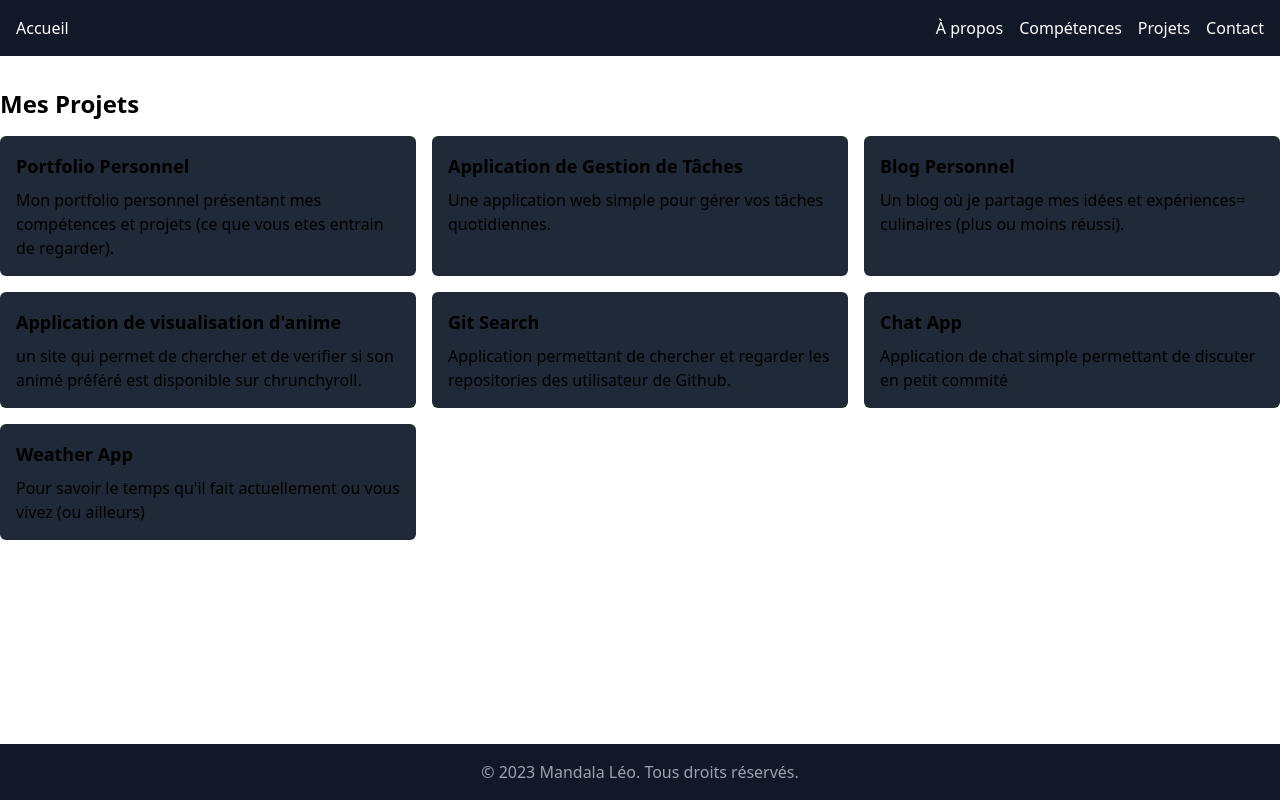
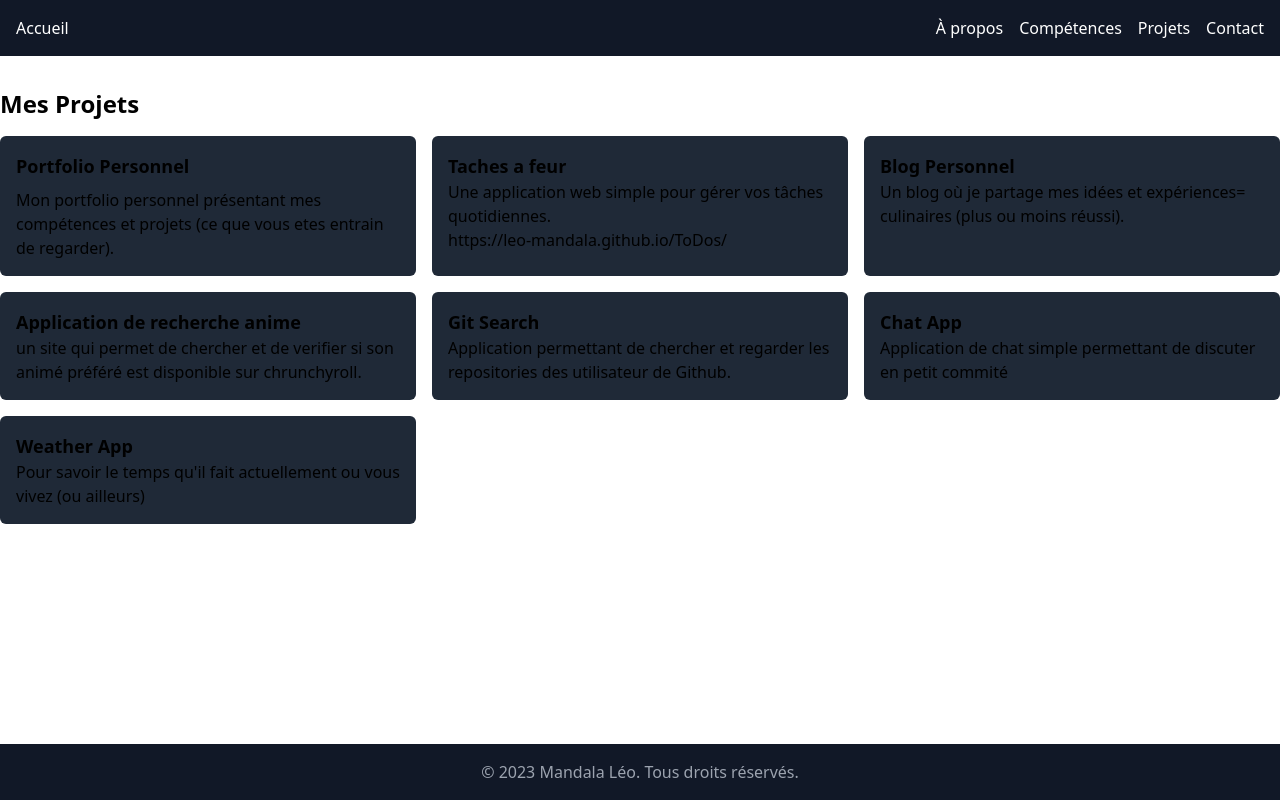
Before and after one commit to Leo-Mandala/Portfolio, a Vue app: page /projects in a window 1280 px wide. Built offline with nearby package versions, Linux system fonts and the light colour scheme.

Commit message:
[+] add project links

```diff
--- a/src/components/Projects.vue
+++ b/src/components/Projects.vue
@@ -7,27 +7,27 @@
           <p>Mon portfolio personnel présentant mes compétences et projets (ce que vous etes entrain de regarder).</p>
         </div>
         <div class="bg-gray-800 p-4 rounded-md">
-          <h3 class="text-lg font-semibold mb-2">Application de Gestion de Tâches</h3>
-          <p>Une application web simple pour gérer vos tâches quotidiennes.</p>
+          <a class="text-lg font-semibold mb-2" href="https://leo-mandala.github.io/ToDos/">Taches a feur</a>
+          <p>Une application web simple pour gérer vos tâches quotidiennes.</p>https://leo-mandala.github.io/ToDos/
         </div>
         <div class="bg-gray-800 p-4 rounded-md">
-          <h3 class="text-lg font-semibold mb-2">Blog Personnel</h3>
+          <a class="text-lg font-semibold mb-2" href="https://leo-mandala.github.io/Cooking/">Blog Personnel</a>
           <p>Un blog où je partage mes idées et expériences= culinaires (plus ou moins réussi).</p>
         </div>
         <div class="bg-gray-800 p-4 rounded-md">
-          <h3 class="text-lg font-semibold mb-2">Application de visualisation d'anime</h3>
+          <a class="text-lg font-semibold mb-2" href="https://leo-mandala.github.io/Anime/">Application de recherche anime</a>
           <p>un site qui permet de chercher et de verifier si son animé préféré est disponible sur chrunchyroll.</p>
         </div>
         <div class="bg-gray-800 p-4 rounded-md">
-          <h3 class="text-lg font-semibold mb-2">Git Search</h3>
+          <a class="text-lg font-semibold mb-2" href="https://leo-mandala.github.io/Search/">Git Search</a>
           <p>Application permettant de chercher et regarder les repositories des utilisateur de Github.</p>
         </div>
         <div class="bg-gray-800 p-4 rounded-md">
-          <h3 class="text-lg font-semibold mb-2">Chat App</h3>
+          <a class="text-lg font-semibold mb-2" href="https://leo-mandala.github.io/ChatApp/">Chat App</a>
           <p>Application de chat simple permettant de discuter en petit commité</p>
         </div>
         <div class="bg-gray-800 p-4 rounded-md">
-          <h3 class="text-lg font-semibold mb-2">Weather App</h3>
+          <a class="text-lg font-semibold mb-2" href="https://leo-mandala.github.io/WeatherReport/">Weather App</a>
           <p>Pour savoir le temps qu'il fait actuellement ou vous vivez (ou ailleurs)</p>
         </div>
       </div>
```
